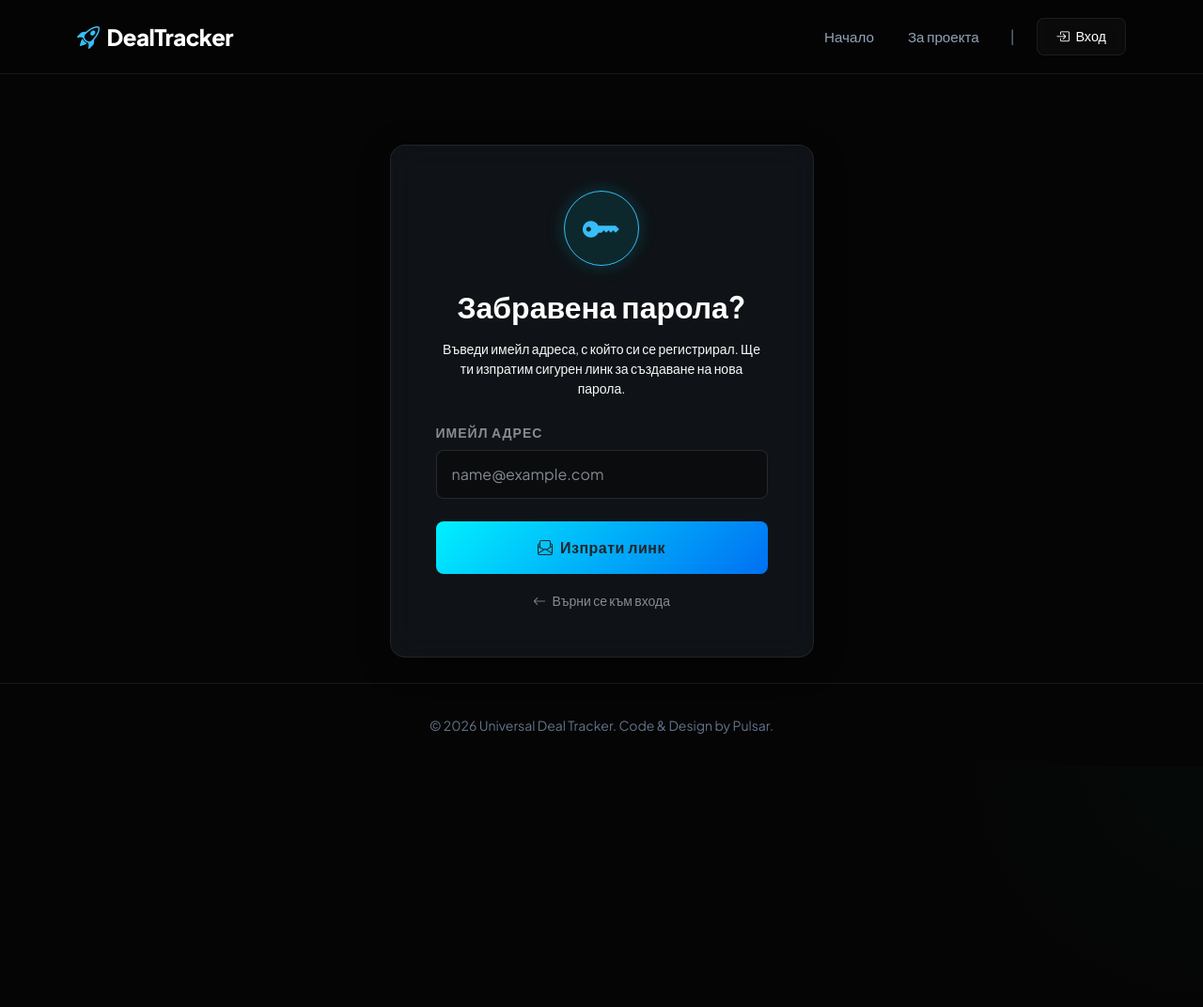
After one commit to pulsar-04/UniversalDealTracker, a Django app: page /reset_password/ in a window 1280 px wide; the page is wider, and only the part inside the window is pictured. The commit adds this page. Shown: that part at 94% size. Run offline with Django 5.2, Linux system fonts and the light colour scheme; parts of the project's set-up code (start-up, migrations or seed data) failed here and were passed over.

Commit message:
Security: Integrate enterprise-grade password reset flow with custom UI
- Map Django's built-in auth_views to handle cryptographic token generation (UID64 + HMAC).

- Design and implement custom Glassmorphism templates for the complete password reset lifecycle.

- Integrate password recovery entry point into the main login portal.

- Maintain intentional User Enumeration prevention mechanisms per security best practices.

```diff
--- a/templates/users/login.html
+++ b/templates/users/login.html
@@ -26,7 +26,11 @@
                     <label class="form-label text-muted small fw-bold text-uppercase mb-2" style="letter-spacing: 1px; font-size: 0.75rem;">Парола</label>
                     <input type="password" name="password" class="form-control text-light custom-input" required>
                 </div>
-
+                <div class="text-end mt-2 mb-4">
+                    <a href="{% url 'reset_password' %}" class="small text-decoration-none" style="color: #00f0ff; letter-spacing: 0.5px;">
+                        Забравена парола?
+                    </a>
+                </div>
                 <button type="submit" class="btn w-100 py-3 mt-3 fw-bold text-white" style="background: linear-gradient(135deg, #00f0ff 0%, #0070f3 100%); border: none; border-radius: 8px; letter-spacing: 0.5px;">
                     Влез в профила
                 </button>
--- /dev/null
+++ b/templates/users/password_reset.html
@@ -0,0 +1,48 @@
+{% extends "listings/base.html" %}
+
+{% block content %}
+<div class="row justify-content-center align-items-center" style="min-height: 75vh;">
+    <div class="col-md-6 col-lg-5">
+
+        <div class="dashboard-card p-5 text-center">
+
+            <div class="mb-4">
+                <div style="width: 80px; height: 80px; background: rgba(0, 240, 255, 0.1); border: 1px solid var(--accent-color); border-radius: 50%; display: inline-flex; align-items: center; justify-content: center; margin: 0 auto; box-shadow: 0 0 20px rgba(0, 240, 255, 0.2);">
+                    <i class="bi bi-key-fill text-accent" style="font-size: 2.5rem;"></i>
+                </div>
+            </div>
+
+            <h2 class="fw-bolder text-white mb-3">Забравена парола?</h2>
+            <p class="text-light mb-4 small">
+                Въведи имейл адреса, с който си се регистрирал. Ще ти изпратим сигурен линк за създаване на нова парола.
+            </p>
+
+            <form method="POST" class="text-start">
+                {% csrf_token %}
+                <div class="mb-4">
+                    <label class="form-label text-muted small fw-bold text-uppercase mb-2" style="letter-spacing: 1px;">Имейл адрес</label>
+                    <input type="email" name="email" class="form-control text-light" style="background-color: rgba(0, 0, 0, 0.3); border: 1px solid rgba(255,255,255,0.1); border-radius: 8px; padding: 0.8rem 1rem;" required id="id_email" placeholder="name@example.com">
+                </div>
+
+                <button type="submit" class="btn w-100 py-3 fw-bold text-dark mb-3" style="background: linear-gradient(135deg, #00f0ff 0%, #0070f3 100%); border: none; border-radius: 8px; letter-spacing: 0.5px;">
+                    <i class="bi bi-envelope-paper me-1"></i> Изпрати линк
+                </button>
+            </form>
+
+            <a href="{% url 'login' %}" class="text-muted small text-decoration-none">
+                <i class="bi bi-arrow-left me-1"></i> Върни се към входа
+            </a>
+
+        </div>
+
+    </div>
+</div>
+
+<style>
+    input:focus {
+        border-color: #00f0ff !important;
+        box-shadow: 0 0 0 0.2rem rgba(0, 240, 255, 0.15) !important;
+        background-color: rgba(0, 0, 0, 0.5) !important;
+    }
+</style>
+{% endblock %}
--- a/users/urls.py
+++ b/users/urls.py
@@ -2,6 +2,9 @@ from django.urls import path
 from django.contrib.auth import views as auth_views
 from . import views as user_views
 from . import views
+from django.urls import path
+from . import views
+from django.contrib.auth import views as auth_views
 
 urlpatterns = [
 
@@ -16,5 +19,8 @@ urlpatterns = [
         template_name='users/change_password.html',
         success_url='/settings/'
     ), name='change_password'),
-
+    path('reset_password/', auth_views.PasswordResetView.as_view(template_name='users/password_reset.html'), name='reset_password'),
+    path('reset_password_sent/', auth_views.PasswordResetDoneView.as_view(template_name='users/password_reset_sent.html'), name='password_reset_done'),
+    path('reset/<uidb64>/<token>/', auth_views.PasswordResetConfirmView.as_view(template_name='users/password_reset_form.html'), name='password_reset_confirm'),
+    path('reset_password_complete/', auth_views.PasswordResetCompleteView.as_view(template_name='users/password_reset_done.html'), name='password_reset_complete'),
 ]
```
Also changed, not shown: templates/users/password_reset_done.html (added, +26 -0 lines), templates/users/password_reset_form.html (added, +65 -0 lines), templates/users/password_reset_sent.html (added, +25 -0 lines), 1 other file.
